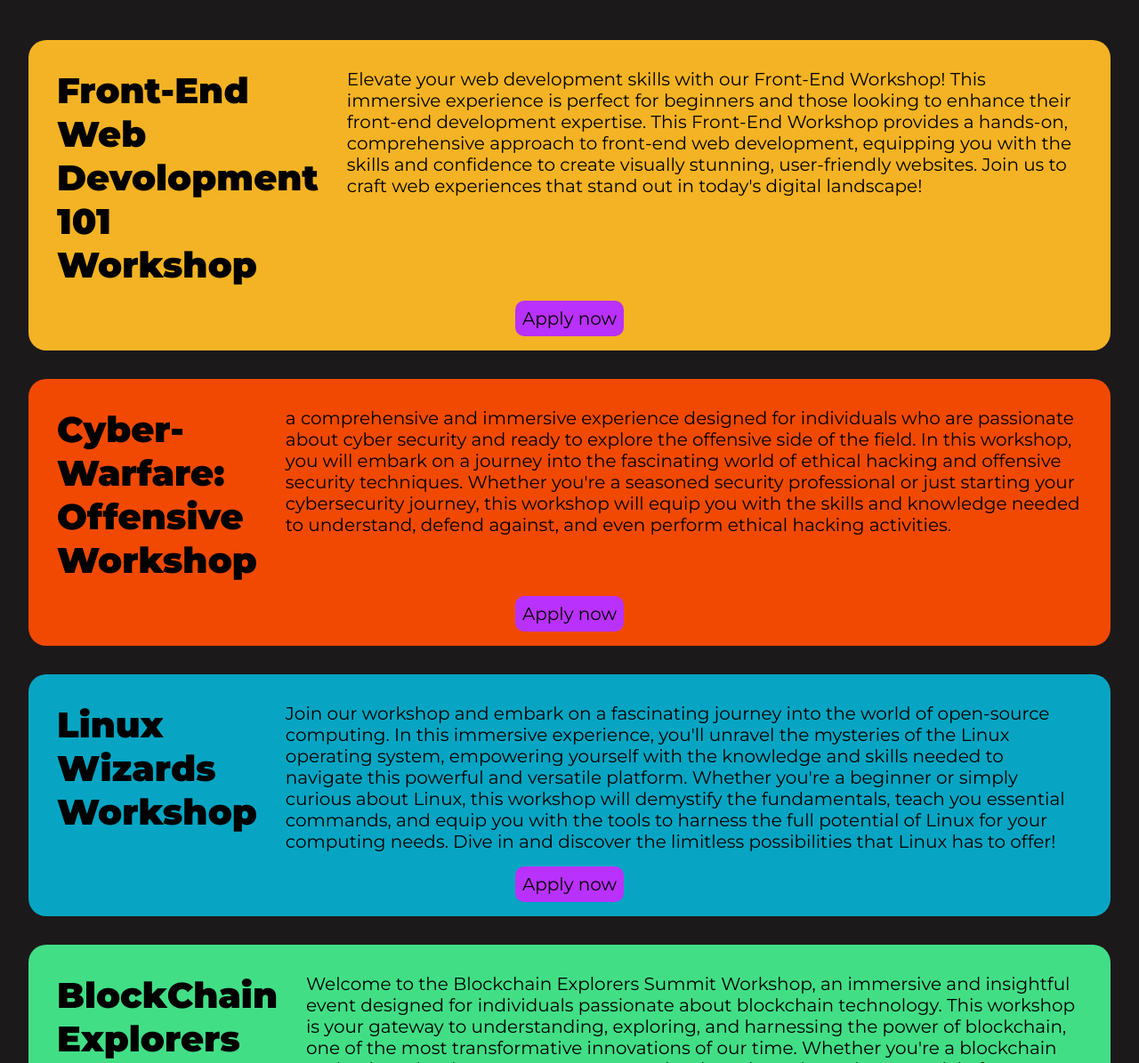
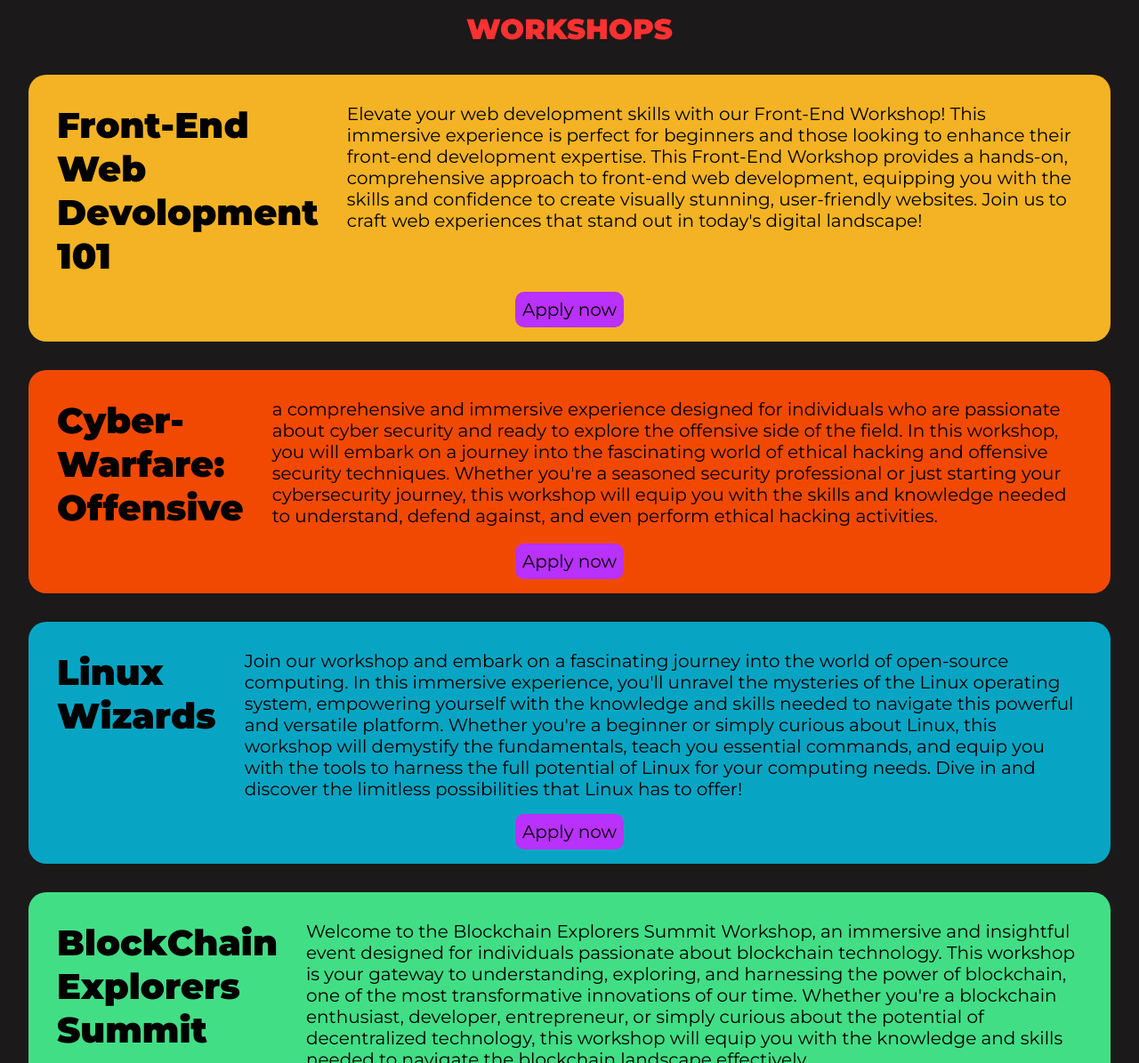
Before and after one commit to Squad-46/Rocktober, a plain HTML site: page index.html in a window 1280 px wide. Shown: the part 105-1300 px from the top of the page at 89% size. Drawn offline with nearby package versions, Linux system fonts and the light colour scheme.

Commit message:
Rocktober

```diff
--- a/index.html
+++ b/index.html
@@ -15,10 +15,11 @@
         </div>
         <img src="assets/Frame_7-removebg-preview.png" alt="" id="kalvium">
     </header>
+    <h1 id="topic1">WORKSHOPS</h1>
     <div class="container">
         <div class="box" id="box1">
             <div class="content">
-                <div class="name">Front-End Web Devolopment 101 Workshop</div>
+                <div class="name">Front-End Web Devolopment 101</div>
                 <div class="desc">
                     Elevate your web development skills with our Front-End Workshop! This immersive experience is perfect for beginners and those looking to enhance their front-end development expertise. This Front-End Workshop provides a hands-on, comprehensive approach to front-end web development, equipping you with the skills and confidence to create visually stunning, user-friendly websites. Join us to craft web experiences that stand out in today's digital landscape!
                 </div>
@@ -29,7 +30,7 @@
         </div>
         <div class="box" id="box2">
             <div class="content">
-                <div class="name">Cyber-Warfare: Offensive Workshop</div>
+                <div class="name">Cyber-Warfare: Offensive</div>
                 <div class="desc">
                     a comprehensive and immersive experience designed for individuals who are passionate about cyber security and ready to explore the offensive side of the field. In this workshop, you will embark on a journey into the fascinating world of ethical hacking and offensive security techniques. Whether you're a seasoned security professional or just starting your cybersecurity journey, this workshop will equip you with the skills and knowledge needed to understand, defend against, and even perform ethical hacking activities.
                 </div>
@@ -40,7 +41,7 @@
         </div>
         <div class="box" id="box3">
             <div class="content">
-                <div class="name">Linux Wizards Workshop</div>
+                <div class="name">Linux Wizards</div>
                 <div class="desc">
                     Join our workshop and embark on a fascinating journey into the world of open-source computing. In this immersive experience, you'll unravel the mysteries of the Linux operating system, empowering yourself with the knowledge and skills needed to navigate this powerful and versatile platform. Whether you're a beginner or simply curious about Linux, this workshop will demystify the fundamentals, teach you essential commands, and equip you with the tools to harness the full potential of Linux for your computing needs. Dive in and discover the limitless possibilities that Linux has to offer!
                 </div>
@@ -51,8 +52,7 @@
         </div>
         <div class="box" id="box4">
             <div class="content">
-                <div class="name">BlockChain Explorers Summit Workshop
-                </div>
+                <div class="name">BlockChain Explorers Summit</div>
                 <div class="desc">
                     Welcome to the Blockchain Explorers Summit Workshop, an immersive and insightful event designed for individuals passionate about blockchain technology. This workshop is your gateway to understanding, exploring, and harnessing the power of blockchain, one of the most transformative innovations of our time. Whether you're a blockchain enthusiast, developer, entrepreneur, or simply curious about the potential of decentralized technology, this workshop will equip you with the knowledge and skills needed to navigate the blockchain landscape effectively.
                 </div>
@@ -62,6 +62,7 @@
             </div>
         </div>
     </div>
+    <!-- <h1 id="topic2">Hackathon</h1> -->
     <footer>
         Made with &hearts; by Kalvians
     </footer>
--- a/style.css
+++ b/style.css
@@ -18,6 +18,11 @@ header{
     color: #ff3131;
     display: flex;
     justify-content: space-between;
+}
+
+#topic1{
+    text-align: center;
+    color: #ff3131;
 }
 
 #special{
```
